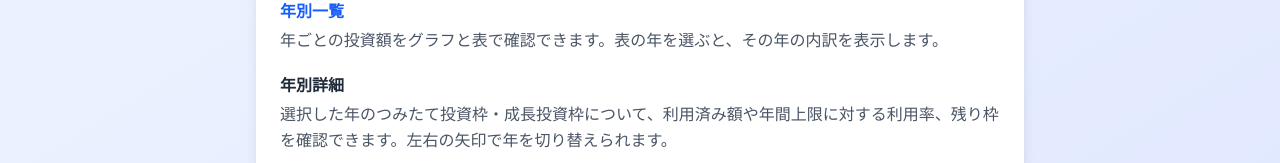
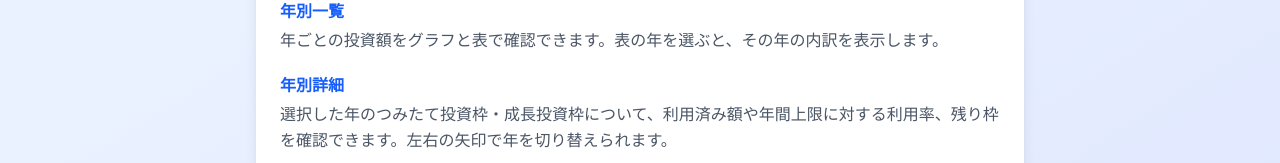
Before and after one commit to TakuyaFukumura/nisa-next-js-app, a Next.js app: page /about in a window 1280 px wide. Shown: the part 455-618 px from the top of the page. Built offline with nearby package versions, Linux system fonts and the light colour scheme.

Commit message:
Link latest yearly detail from explanation
Co-authored-by: Copilot App <223556219+Copilot@users.noreply.github.com>

```diff
--- a/src/app/about/page.tsx
+++ b/src/app/about/page.tsx
@@ -1,6 +1,10 @@
 import Link from 'next/link';
+import {loadNisaData} from '../../../lib/csvLoader';
 
 export default function AboutPage() {
+    const records = loadNisaData();
+    const latestYear = records.length > 0 ? Math.max(...records.map((record) => record.year)) : null;
+
     return (
         <div
             className="min-h-[calc(100vh-4rem)] bg-linear-to-br from-blue-50 to-indigo-100 dark:from-gray-900 dark:to-gray-800 p-2 sm:p-4 lg:p-6">
@@ -45,7 +49,16 @@ export default function AboutPage() {
                         </article>
                         <article>
                             <h3 className="font-semibold text-gray-800 dark:text-gray-200 mb-1">
-                                年別詳細
+                                {latestYear === null ? (
+                                    '年別詳細'
+                                ) : (
+                                    <Link
+                                        href={`/yearly/${latestYear}`}
+                                        className="text-blue-600 dark:text-blue-400 hover:underline focus-visible:outline-none focus-visible:ring-2 focus-visible:ring-blue-500 rounded"
+                                    >
+                                        年別詳細
+                                    </Link>
+                                )}
                             </h3>
                             <p className="text-gray-600 dark:text-gray-400 leading-relaxed">
                                 選択した年のつみたて投資枠・成長投資枠について、利用済み額や年間上限に対する利用率、残り枠を確認できます。左右の矢印で年を切り替えられます。
```
Also changed, not shown: 2 other files (tests, documents, lock files or other folders).
